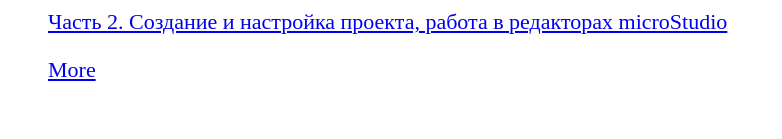
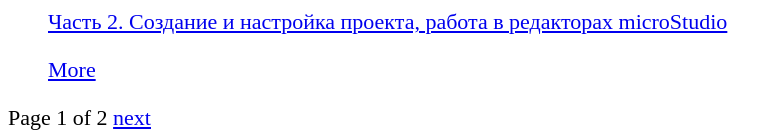
Before and after one commit to Maksim-Burtsev/shortnews, a Django app: page / in a window 1280 px wide. Shown: the part 1151-1290 px from the top of the page, without its empty margins (0-782 px from the left). Before the commit the page ends 1232 px from the top, so only its background shows below. Run offline with Django 4.2, Linux system fonts and the light colour scheme; data comes from the database, SQL or seed files in the repository.

Commit message:
add pagination into template

```diff
--- a/news/templates/news/index.html
+++ b/news/templates/news/index.html
@@ -19,4 +19,17 @@
         <a href="{{ news.0.cat.get_absolute_url }}">More</a>
     </ul>
     {% endfor %}
+    <div class="pagination">
+        <span class="page-links">
+            {% if page_obj.has_previous %}
+                <a href="{% url 'home' %}?page={{ page_obj.previous_page_number }}">previous</a>
+            {% endif %}
+            <span class="page-current">
+                Page {{ page_obj.number }} of {{ page_obj.paginator.num_pages }}
+            </span>
+            {% if page_obj.has_next %}
+                <a href="{% url 'home' %}?page={{ page_obj.next_page_number }}">next</a>
+            {% endif %}
+        </span>
+    </div>
 {% endblock %}
--- a/news/views.py
+++ b/news/views.py
@@ -19,17 +19,18 @@ def index(request):
     paginator = Paginator(cats, 2)
 
     page_number = request.GET.get('page')
-    page = paginator.get_page(page_number)
+    page_obj = paginator.get_page(page_number)
 
     news_list = []
 
-    for cat in page.object_list:
+    for cat in page_obj.object_list:
         news_list.append(cat.news_set.all()[:10])
 
     context = {
         'title': title,
         'form': form,
         'news_list': news_list,
+        'page_obj': page_obj,
     }
 
     return render(request, 'news/index.html', context=context)
```
